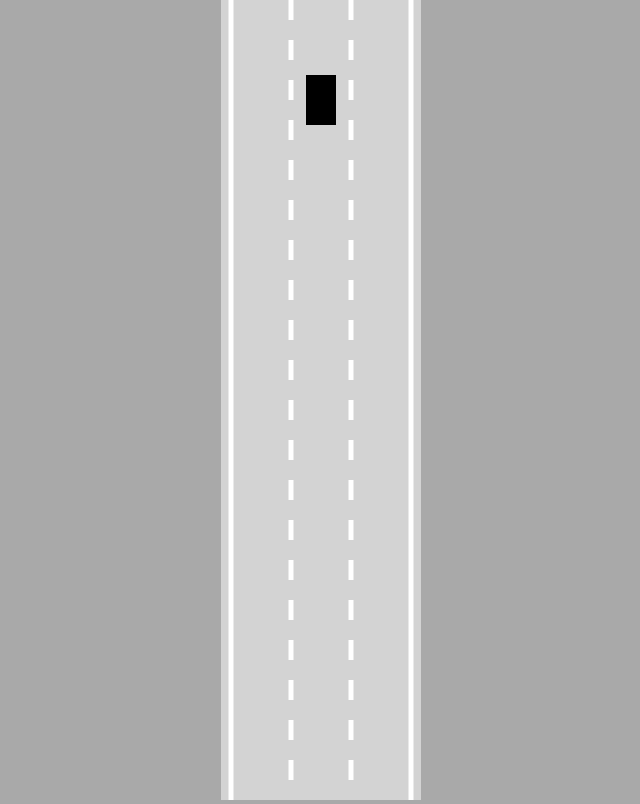
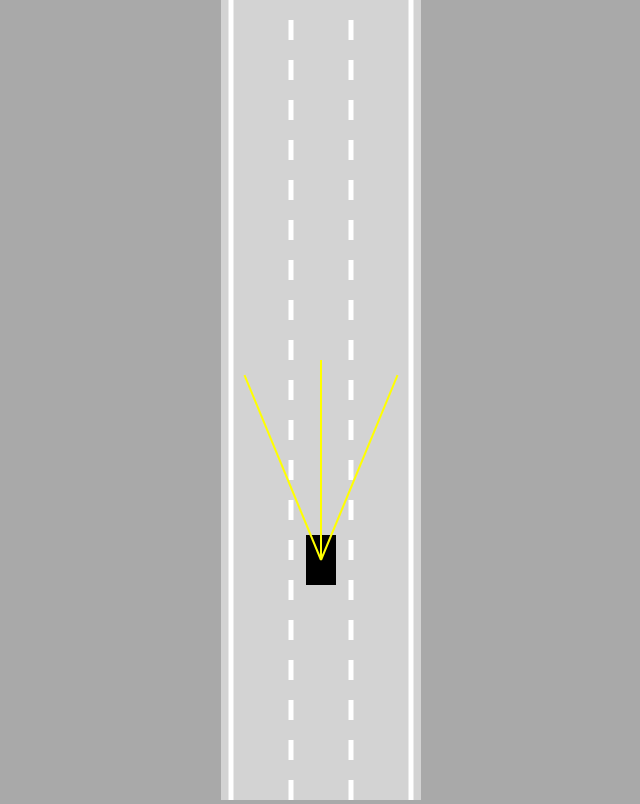
Before and after one commit to Shree-git/AI-Car-VanillaJavascript-NeuralNetwork, a plain HTML site: page index.html in a window 1280 px wide. Shown: the whole page, without its empty margins (319-959 px from the left). Drawn offline with Linux system fonts and the light colour scheme.

Commit message:
collision detection, raycasting

```diff
--- a/car.js
+++ b/car.js
@@ -9,13 +9,52 @@ class Car {
     this.acceleration = 0.2;
     this.angle = 0;
     this.friction = 0.05;
-    this.maxSpeed = 3;
+    this.maxSpeed = 5;
+    this.damaged = false;
 
+    this.sensor = new Sensor(this);
     this.controls = new Controls();
   }
 
-  update() {
-    this.#move();
+  update(roadBorders) {
+    if (!this.damaged) {
+      this.#move();
+      this.polygon = this.#createPolygon();
+      this.damaged = this.#assessDamage(roadBorders);
+    }
+    this.sensor.update(roadBorders);
+  }
+
+  #assessDamage(roadBorders) {
+    for (let i = 0; i < roadBorders.length; i++) {
+      if (polysIntersect(this.polygon, roadBorders[i])) {
+        return true;
+      }
+    }
+    return false;
+  }
+
+  #createPolygon() {
+    const points = [];
+    const rad = Math.hypot(this.width, this.height) / 2;
+    const alpha = Math.atan2(this.width, this.height);
+    points.push({
+      x: this.x - Math.sin(this.angle - alpha) * rad,
+      y: this.y - Math.cos(this.angle - alpha) * rad,
+    });
+    points.push({
+      x: this.x - Math.sin(this.angle + alpha) * rad,
+      y: this.y - Math.cos(this.angle + alpha) * rad,
+    });
+    points.push({
+      x: this.x - Math.sin(Math.PI + this.angle - alpha) * rad,
+      y: this.y - Math.cos(Math.PI + this.angle - alpha) * rad,
+    });
+    points.push({
+      x: this.x - Math.sin(Math.PI + this.angle + alpha) * rad,
+      y: this.y - Math.cos(Math.PI + this.angle + alpha) * rad,
+    });
+    return points;
   }
 
   #move() {
@@ -60,14 +99,18 @@ class Car {
   }
 
   draw(ctx) {
-    ctx.save();
-    ctx.translate(this.x, this.y);
-    ctx.rotate(-this.angle);
-
+    if (this.damaged) {
+      ctx.fillStyle = "gray";
+    } else {
+      ctx.fillStyle = "black";
+    }
     ctx.beginPath();
-    ctx.rect(-this.width / 2, -this.height / 2, this.width, this.height);
+    ctx.moveTo(this.polygon[0].x, this.polygon[0].y);
+    for (let i = 1; i < this.polygon.length; i++) {
+      ctx.lineTo(this.polygon[i].x, this.polygon[i].y);
+    }
     ctx.fill();
 
-    ctx.restore();
+    this.sensor.draw(ctx);
   }
 }
--- a/index.html
+++ b/index.html
@@ -5,6 +5,7 @@
 </head>
 <body>
   <canvas id="myCanvas"></canvas>
+  <script src="sensor.js"></script>
   <script src="utils.js"></script>
   <script src="road.js"></script>
   <script src="controls.js"></script>
--- a/main.js
+++ b/main.js
@@ -5,14 +5,19 @@ canvas.width = 200;
 const ctx = canvas.getContext("2d");
 
 const road = new Road(canvas.width / 2, canvas.width * 0.9);
-const car = new Car(100, 100, 30, 50);
+const car = new Car(road.getLaneCenter(1), 100, 30, 50);
 
 animate();
 
 function animate() {
-  car.update();
+  car.update(road.borders);
+
   canvas.height = window.innerHeight;
+  ctx.save();
+  ctx.translate(0, -car.y + canvas.height * 0.7);
   road.draw(ctx);
   car.draw(ctx);
+
+  ctx.restore();
   requestAnimationFrame(animate);
 }
--- a/road.js
+++ b/road.js
@@ -10,23 +10,47 @@ class Road {
     const infinity = 1000000;
     this.top = -infinity;
     this.bottom = infinity;
+
+    const topLeft = { x: this.left, y: this.top };
+    const topRight = { x: this.right, y: this.top };
+    const bottomLeft = { x: this.left, y: this.bottom };
+    const bottomRight = { x: this.right, y: this.bottom };
+    this.borders = [
+      [topLeft, bottomLeft],
+      [topRight, bottomRight],
+    ];
+  }
+
+  getLaneCenter(laneIndex) {
+    const laneWidth = this.width / this.numOfLanes;
+    return (
+      this.left +
+      laneWidth / 2 +
+      Math.min(laneIndex, this.numOfLanes - 1) * laneWidth
+    );
   }
 
   draw(ctx) {
     ctx.lineWidth = 5;
     ctx.strokeStyle = "white";
 
-    for (let i = 0; i <= this.numOfLanes; i++) {
+    for (let i = 1; i < this.numOfLanes; i++) {
       const x = lerp(this.left, this.right, i / this.numOfLanes);
-      if (i > 0 && i < this.numOfLanes) {
-        ctx.setLineDash([20, 20]);
-      } else {
-        ctx.setLineDash([]);
-      }
+
+      ctx.setLineDash([20, 20]);
+
       ctx.beginPath();
       ctx.moveTo(x, this.top);
       ctx.lineTo(x, this.bottom);
       ctx.stroke();
     }
+
+    ctx.setLineDash([]);
+    this.borders.forEach((border) => {
+      ctx.beginPath();
+      ctx.moveTo(border[0].x, border[0].y);
+      ctx.lineTo(border[1].x, border[1].y);
+      ctx.stroke();
+    });
   }
 }
--- /dev/null
+++ b/sensor.js
@@ -0,0 +1,87 @@
+class Sensor {
+  constructor(car) {
+    this.car = car;
+
+    this.rayCount = 3;
+    this.rayLength = 200;
+    this.rayAngle = Math.PI / 4;
+
+    this.rays = [];
+    this.readings = [];
+  }
+
+  update(roadBorders) {
+    this.#castRays();
+
+    this.readings = [];
+    for (let i = 0; i < this.rays.length; i++) {
+      this.readings.push(this.#getReading(this.rays[i], roadBorders));
+    }
+  }
+
+  #getReading(ray, roadBorders) {
+    let touches = [];
+
+    for (let i = 0; i < roadBorders.length; i++) {
+      const touch = getIntersection(
+        ray[0],
+        ray[1],
+        roadBorders[i][0],
+        roadBorders[i][1]
+      );
+
+      if (touch) {
+        touches.push(touch);
+      }
+    }
+
+    if (touches.length == 0) {
+      return null;
+    } else {
+      const offsets = touches.map((e) => e.offset);
+      const minOffset = Math.min(...offsets);
+      return touches.find((e) => e.offset == minOffset);
+    }
+  }
+
+  #castRays() {
+    this.rays = [];
+    for (let i = 0; i < this.rayCount; i++) {
+      const angle = lerp(
+        this.rayAngle / 2,
+        -this.rayAngle / 2,
+        this.rayCount == 1 ? 1 : i / (this.rayCount - 1)
+      );
+      const start = { x: this.car.x, y: this.car.y };
+      const end = {
+        x: this.car.x - Math.sin(angle + this.car.angle) * this.rayLength,
+        y: this.car.y - Math.cos(angle + this.car.angle) * this.rayLength,
+      };
+
+      this.rays.push([start, end]);
+    }
+  }
+
+  draw(ctx) {
+    for (let i = 0; i < this.rayCount; i++) {
+      let end = this.rays[i][1];
+      if (this.readings[i]) {
+        end = this.readings[i];
+      }
+
+      ctx.beginPath();
+      ctx.lineWidth = 2;
+      ctx.strokeStyle = "yellow";
+      ctx.moveTo(this.rays[i][0].x, this.rays[i][0].y);
+      ctx.lineTo(end.x, end.y);
+      ctx.stroke();
+
+      ctx.beginPath();
+      ctx.lineWidth = 2;
+      ctx.strokeStyle = "black";
+      ctx.moveTo(this.rays[i][1].x, this.rays[i][1].y);
+      ctx.lineTo(end.x, end.y);
+      ctx.stroke();
+    }
+  }
+}
--- a/utils.js
+++ b/utils.js
@@ -1,3 +1,39 @@
 function lerp(A, B, t) {
   return A + (B - A) * t;
 }
+
+function getIntersection(A, B, C, D) {
+  const tTop = (D.x - C.x) * (A.y - C.y) - (D.y - C.y) * (A.x - C.x);
+  const uTop = (C.y - A.y) * (A.x - B.x) - (C.x - A.x) * (A.y - B.y);
+  const bottom = (D.y - C.y) * (B.x - A.x) - (D.x - C.x) * (B.y - A.y);
+
+  if (bottom != 0) {
+    const t = tTop / bottom;
+    const u = uTop / bottom;
+    if (t >= 0 && t <= 1 && u >= 0 && u <= 1) {
+      return {
+        x: lerp(A.x, B.x, t),
+        y: lerp(A.y, B.y, t),
+        offset: t,
+      };
+    }
+  }
+  return null;
+}
+
+function polysIntersect(poly1, poly2) {
+  for (let i = 0; i < poly1.length; i++) {
+    for (let j = 0; j < poly2.length; j++) {
+      const touch = getIntersection(
+        poly1[i],
+        poly1[(i + 1) % poly1.length],
+        poly2[j],
+        poly2[(j + 1) % poly2.length]
+      );
+      if (touch) {
+        return true;
+      }
+    }
+  }
+  return false;
+}
```
Also changed, not shown: getintersection.html (added, +73 -0 lines).
